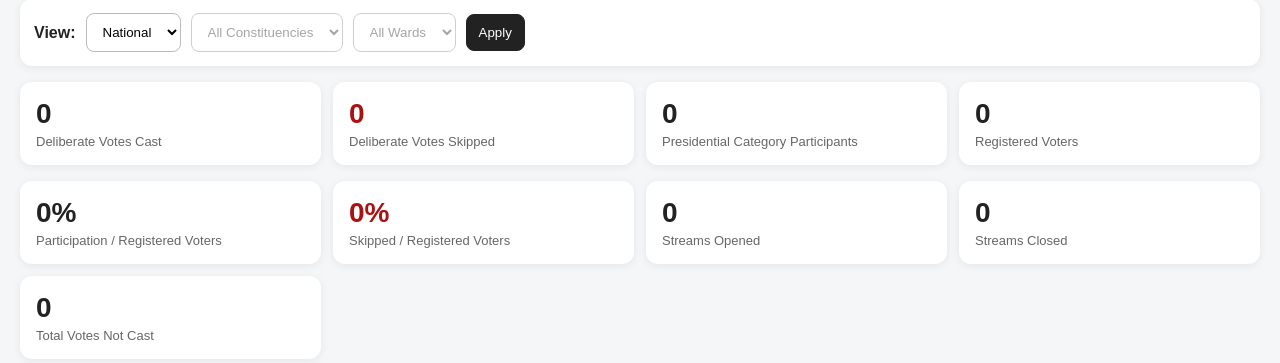
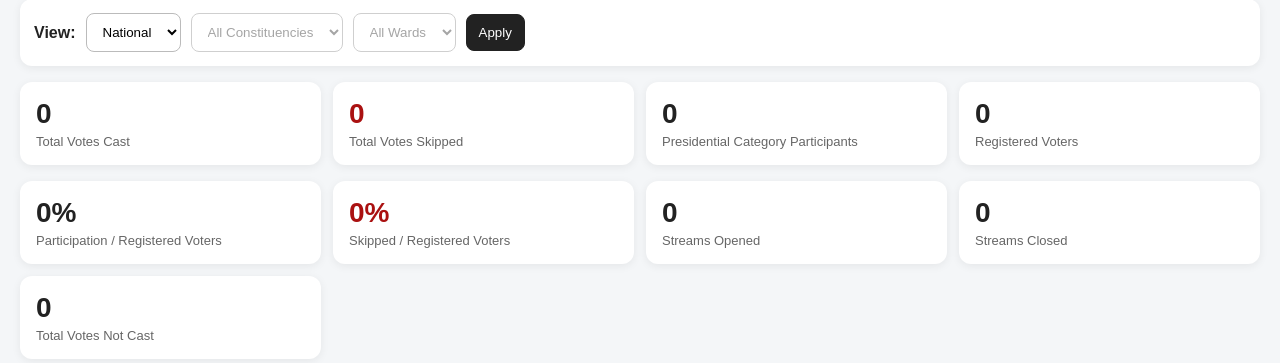
Before and after one commit to otibarny-alt/presidential-simulation-results, a Flask app: page / in a window 1280 px wide. Shown: the part 133-496 px from the top of the page. Run offline with Flask 3, Linux system fonts and the light colour scheme; data that the repository does not hold is empty.

Commit message:
Add files via upload

```diff
--- a/app.py
+++ b/app.py
@@ -373,8 +373,8 @@ def build_results_pdf(summary):
   Paragraph("<b>TRAINING / SIMULATION ONLY — NON-BINDING</b>",notice_style),
   Paragraph(f"<b>County:</b> {escape(county)}<br/><b>Constituency:</b> {escape(constituency)}<br/><b>Ward:</b> {escape(ward)}",meta_style),
   Paragraph(
-   f"<b>Deliberate Votes Cast:</b> {to_int(totals.get('candidate_selections')):,} &nbsp;&nbsp; "
-   f"<b>Deliberate Votes Skipped:</b> {to_int(totals.get('skipped')):,} &nbsp;&nbsp; "
+   f"<b>Total Votes Cast:</b> {to_int(totals.get('candidate_selections')):,} &nbsp;&nbsp; "
+   f"<b>Total Votes Skipped:</b> {to_int(totals.get('skipped')):,} &nbsp;&nbsp; "
    f"<b>Participants:</b> {to_int(totals.get('participants')):,}<br/>"
    f"<b>Registered Voters:</b> {to_int(totals.get('registered_voters')):,} &nbsp;&nbsp; "
    f"<b>Turnout:</b> {totals.get('turnout_percent',0)}% &nbsp;&nbsp; "
--- a/templates/index.html
+++ b/templates/index.html
@@ -40,8 +40,8 @@ table{width:100%;border-collapse:collapse}th,td{padding:9px;border-bottom:1px so
  </div>
 
  <div class="cards">
-  <div class="card"><div class="big" id="candidateSelections">0</div><div class="label">Deliberate Votes Cast</div></div>
-  <div class="card"><div class="big skip" id="skipped">0</div><div class="label">Deliberate Votes Skipped</div></div>
+  <div class="card"><div class="big" id="candidateSelections">0</div><div class="label">Total Votes Cast</div></div>
+  <div class="card"><div class="big skip" id="skipped">0</div><div class="label">Total Votes Skipped</div></div>
   <div class="card"><div class="big" id="participants">0</div><div class="label">Presidential Category Participants</div></div>
   <div class="card"><div class="big" id="registered">0</div><div class="label">Registered Voters</div></div>
  </div>
```
